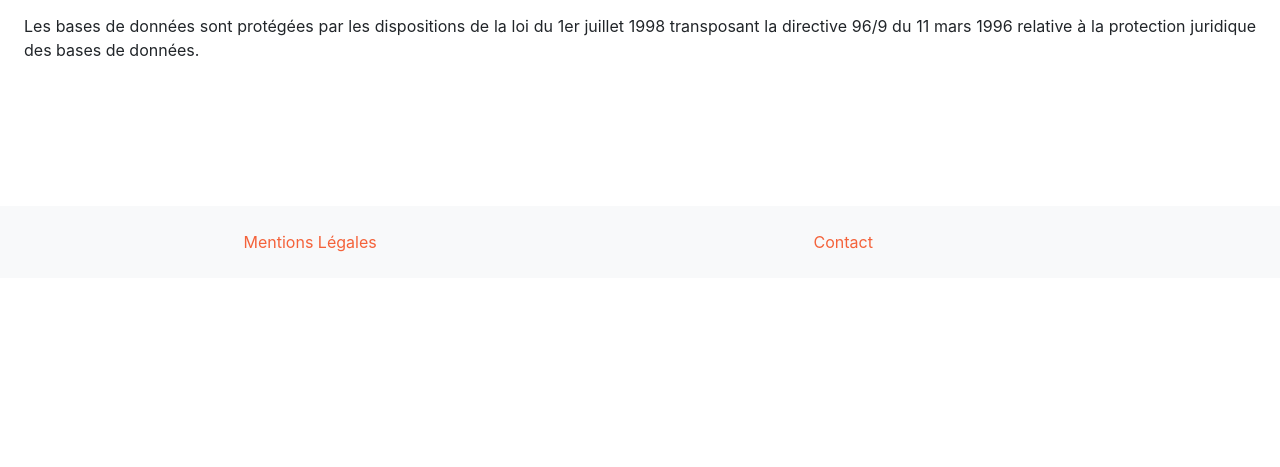
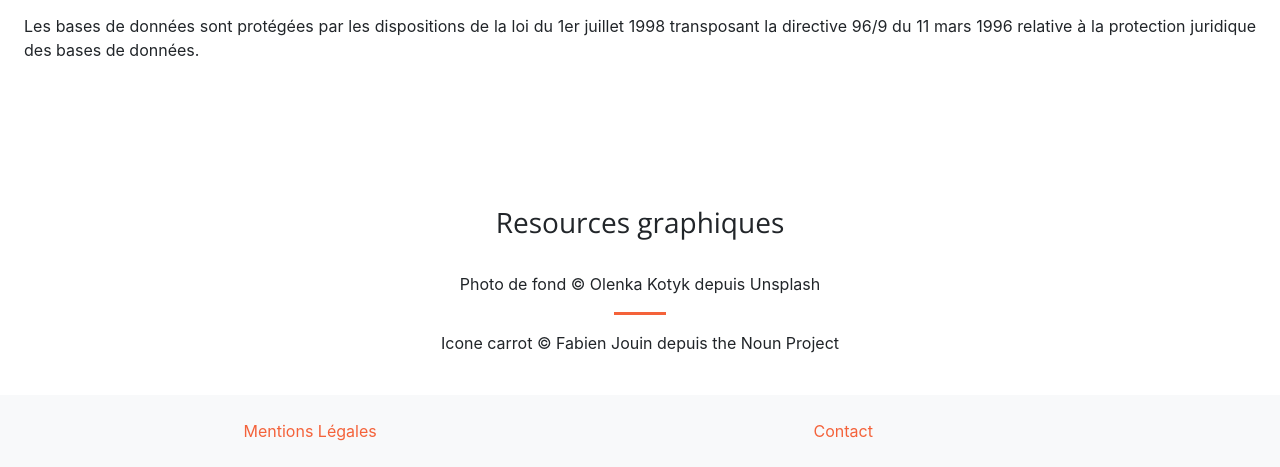
Before and after one commit to slesouef/PurBeurre_PurBonheur, a Django app: page /legal/ in a window 1280 px wide. Shown: the part 2050-2517 px from the top of the page. Before the commit the page ends 2302 px from the top, so only its background shows below. Run offline with Django 3.2, Linux system fonts and the light colour scheme; some libraries are stand-ins or nearby versions; some web fonts are replaced.

Commit message:
assets legal info

```diff
--- a/templates/search/legal.html
+++ b/templates/search/legal.html
@@ -126,4 +126,13 @@
       transposant la directive 96/9 du 11 mars 1996 relative à la protection juridique des bases de données.</p>
   </section>
 
+  <section class="text-center">
+    <h3>Resources graphiques</h3>
+    <br>
+    <p>Photo de fond © Olenka Kotyk depuis Unsplash</p>
+    <hr class="divider">
+    <p>Icone carrot © Fabien Jouin depuis the Noun Project</p>
+    <br>
+  </section>
+
 {% endblock %}
```
